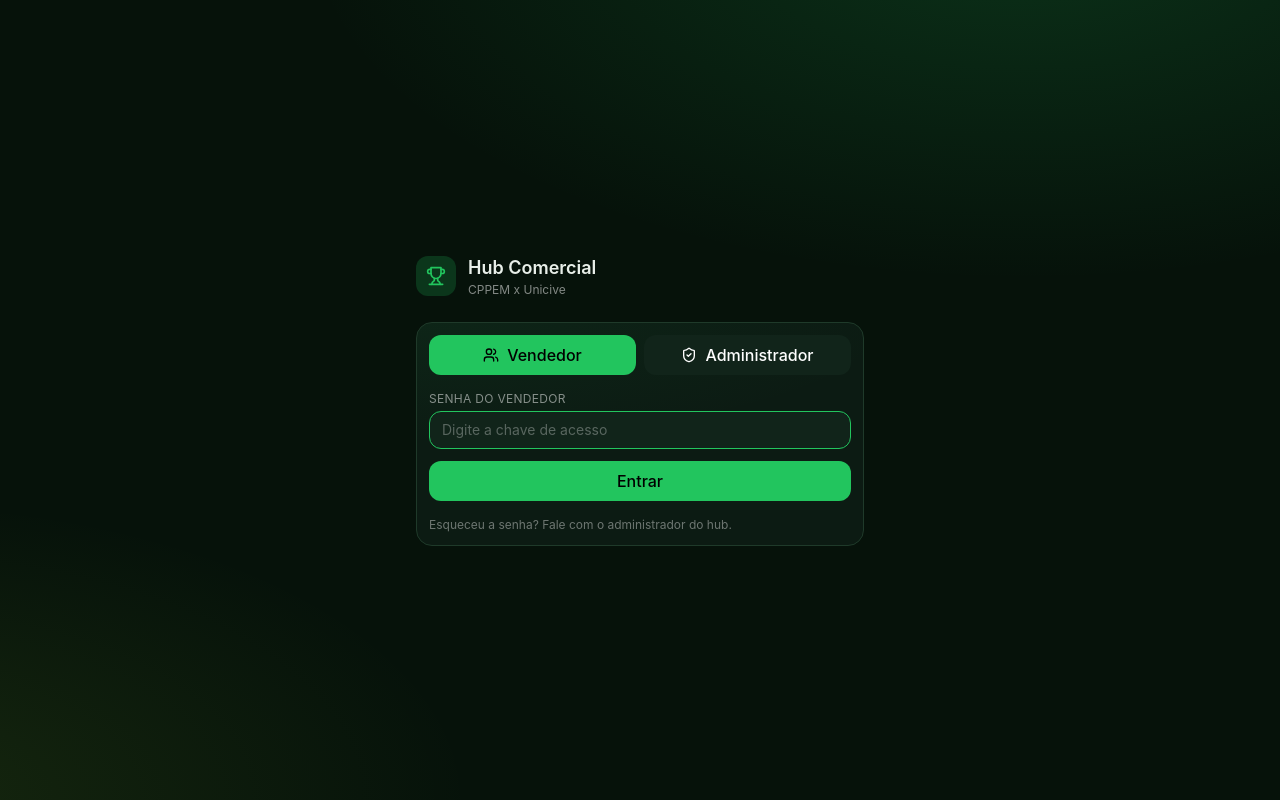
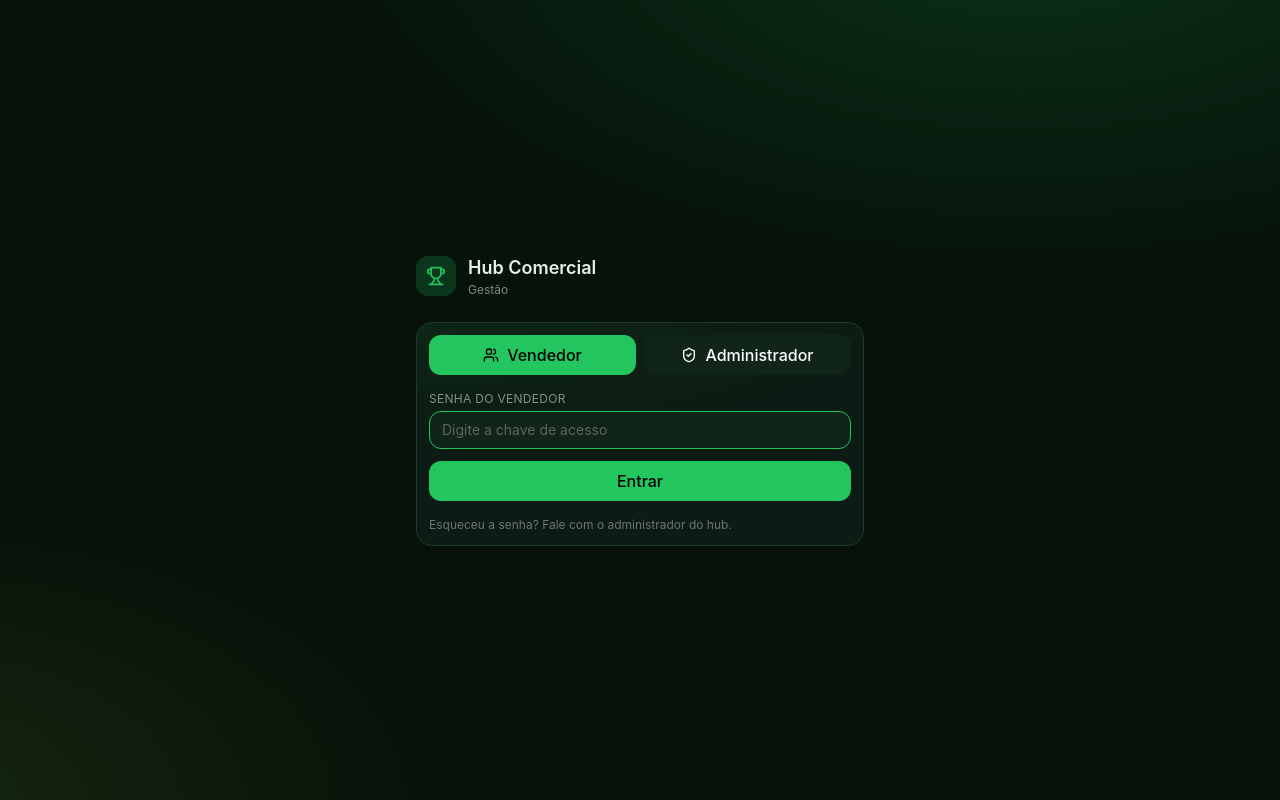
Before and after one commit to marketing942/hub-comercial-temporario, a Next.js app: page /login in a window 1280 px wide. Built offline with nearby package versions, Linux system fonts and the light colour scheme.

Commit message:
Change text from 'CPPEM x Unicive' to 'Gestão'

```diff
--- a/src/app/login/page.tsx
+++ b/src/app/login/page.tsx
@@ -38,7 +38,7 @@ export default function LoginPage() {
           </div>
           <div>
             <div className="text-lg font-semibold">Hub Comercial</div>
-            <div className="text-xs text-white/50">CPPEM x Unicive</div>
+            <div className="text-xs text-white/50">Gestão</div>
           </div>
         </div>
 
```
